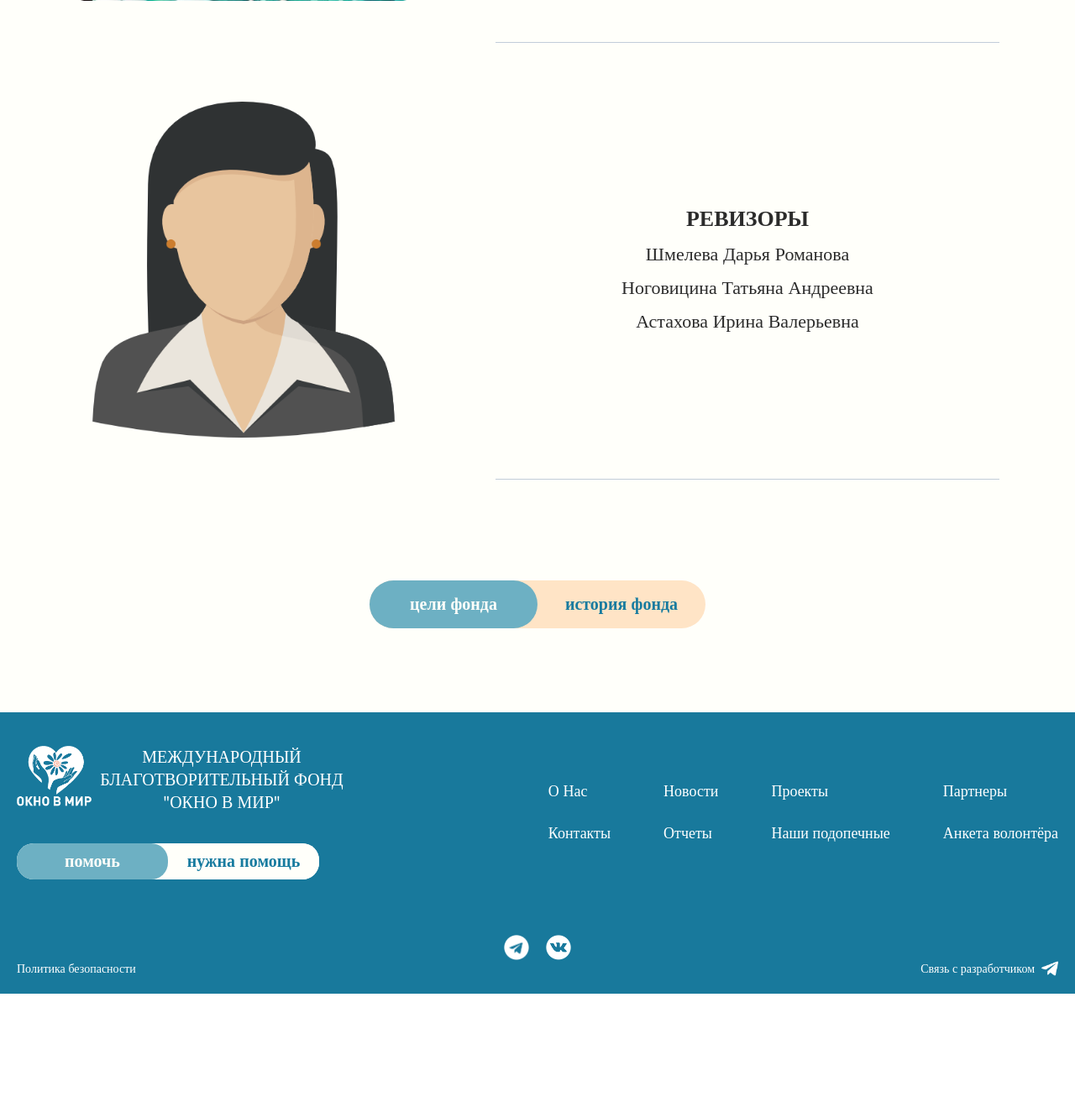
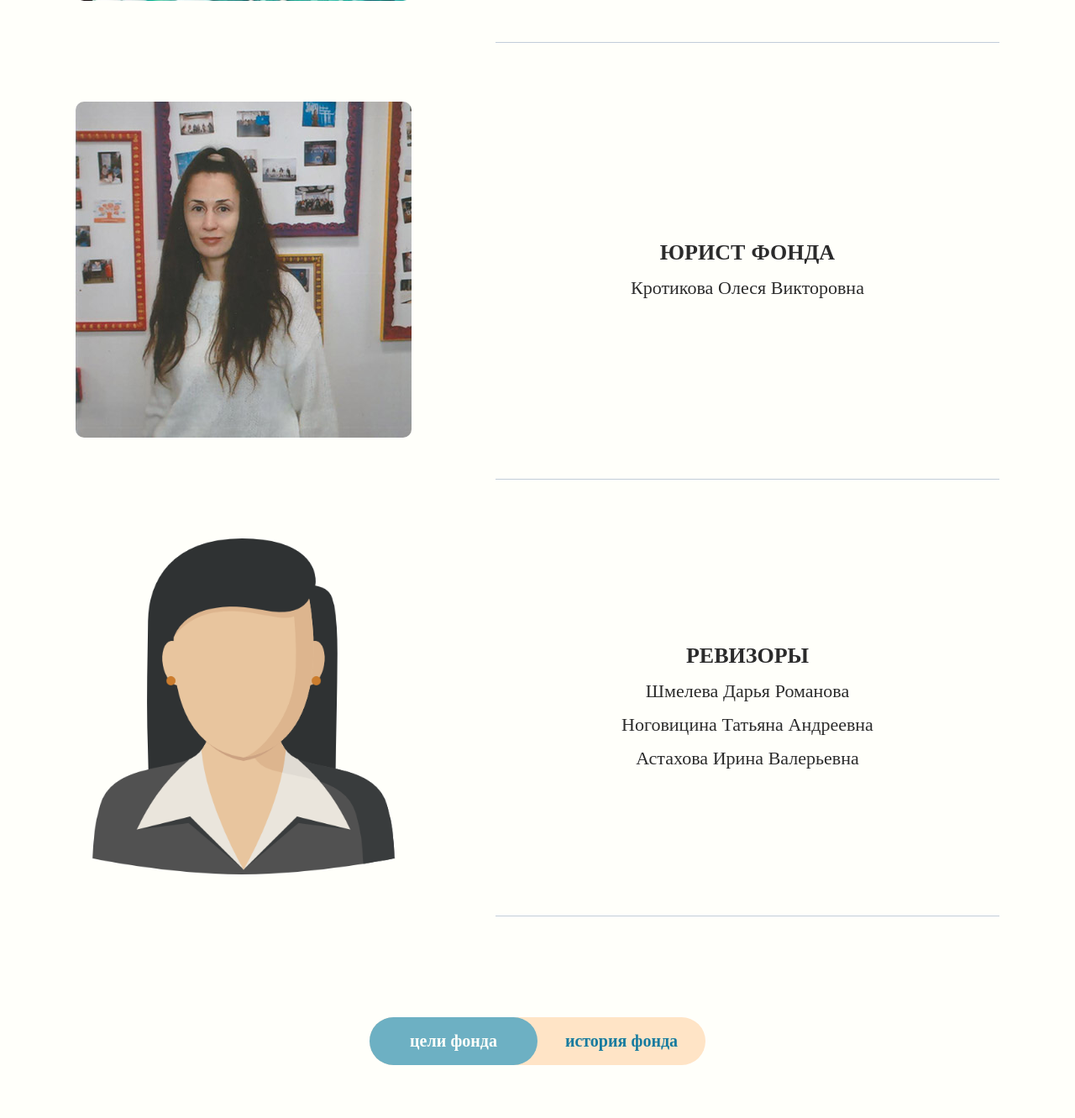
Before and after one commit to RombosK/Z-Force, a Django app: page /home/about/ in a window 1280 px wide. Shown: the part 3107-4438 px from the top of the page at 84% size. Before the commit the page ends 4290 px from the top, so only its background shows below. Run offline with Django 4.2, Linux system fonts and the light colour scheme.

Commit message:
Добавлена информация о юристе на страницу "О нас"

```diff
--- a/mainapp/templates/mainapp/about.html
+++ b/mainapp/templates/mainapp/about.html
@@ -105,7 +105,7 @@
   <div class="about__item">
     <!-- блок с фото и навигационными точками -->
     <div class="about__slider2">
-      <!--  блок обертка фото, чтобюы задать  position: absolute-->
+      <!--  блок обертка фото, чтобы задать  position: absolute-->
       <div class="about__item_imgBox">
         <div class="about__item_imgLine about__item_imgLineTransition">
           <img
@@ -173,6 +173,19 @@
     </div>
   </div>
 
+    <!-- ЮРИСТ -->
+  <div class="about__item">
+    <img
+      src="{% static 'img/about/korotikova.jpg' %}"
+      alt="foto"
+      class="about__item_img"
+    />
+    <div class="about__item_description">
+      <p class="about__item_title">ЮРИСТ ФОНДА</p>
+      <p class="about__item_text">Кротикова Олеся Викторовна</p>
+    </div>
+  </div>
+
   <!-- ревизоры -->
   <div class="about__item">
     <img
```
Also changed, not shown: static/img/about/korotikova.jpg (added).
